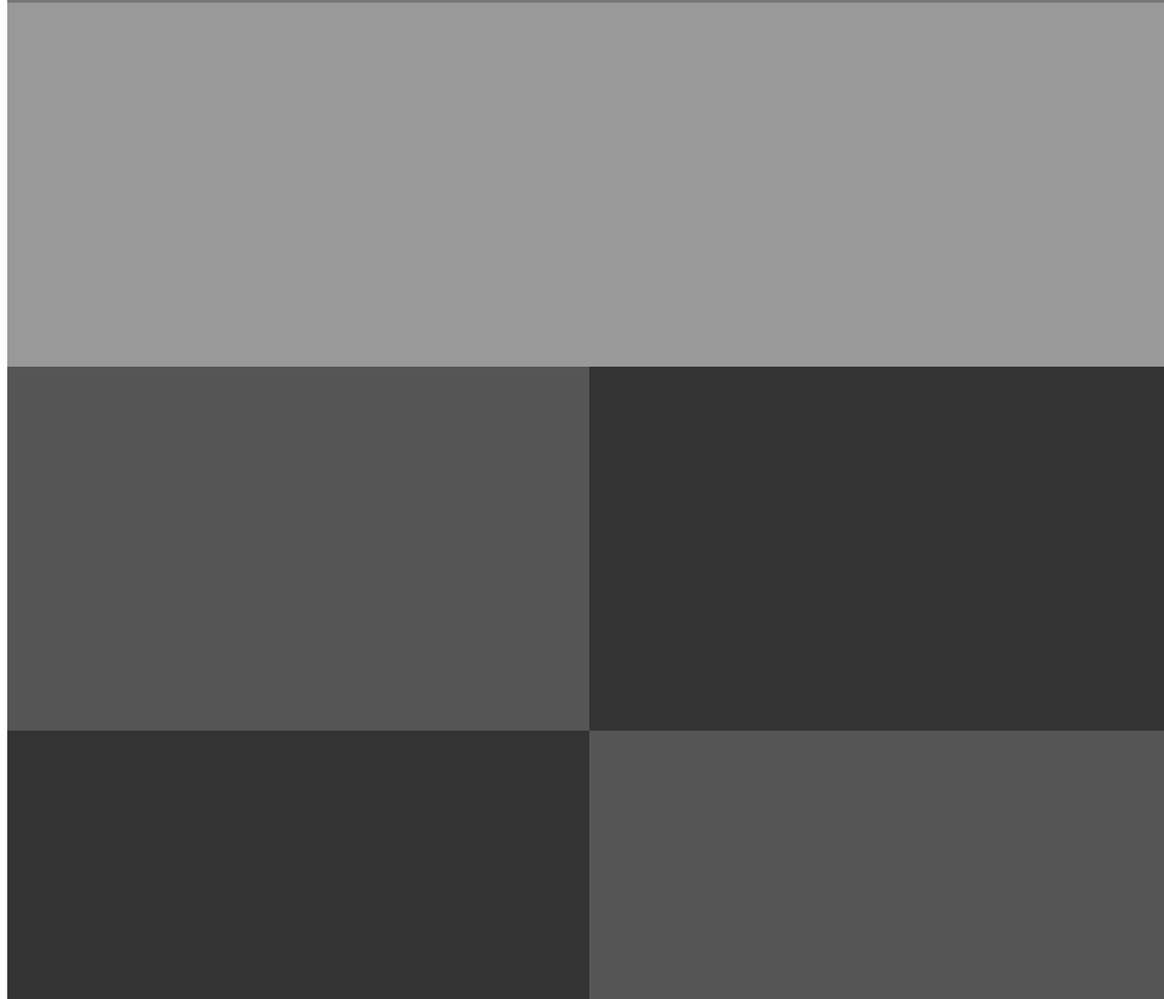
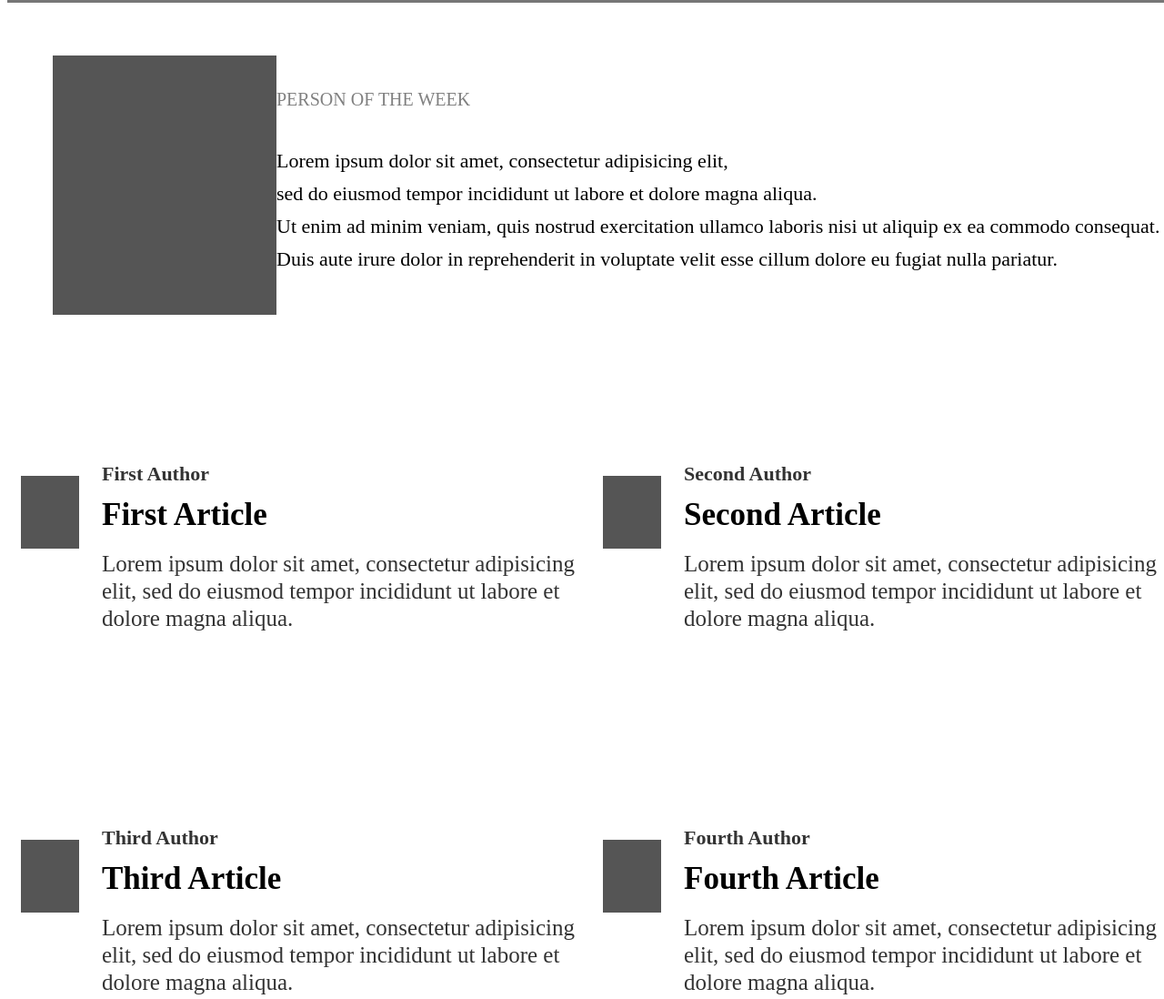
Before and after one commit to alvp01/tear-design, a plain HTML site: page index.html in a window 1280 px wide. Shown: the part 5120-6218 px from the top of the page at 91% size. Drawn offline with Linux system fonts and the light colour scheme.

Commit message:
Added details to the ethical design section, texts and pictures.

```diff
--- a/index.html
+++ b/index.html
@@ -68,29 +68,91 @@
     </section>
     <!-- Community links section -->
     <section class="community-container">
-      <article class="person-of-the-week lighter-gray-bg">
+      <article class="person-of-the-week">
+        <div class="person-pic">
+          <div class="person-picture gray-bg">
 
+          </div>
+        </div>
+        <div class="person-content">
+          <h2 class="person-title">person of the week</h2>
+          <p class="person-paragraph">Lorem ipsum dolor sit amet, consectetur adipisicing elit, <br> sed do eiusmod tempor incididunt ut labore et dolore magna aliqua. <br> Ut enim ad minim veniam, quis nostrud exercitation ullamco laboris nisi ut aliquip ex ea commodo consequat. <br> Duis aute irure dolor in reprehenderit in voluptate velit esse cillum dolore eu fugiat nulla pariatur.</p>
+        </div>
       </article>
-      <article class="first-left gray-bg">
+      <article class="first-left">
+        <div class="author-pic">
+          <div class="author-picture gray-bg">
 
+          </div>
+        </div>
+        <div class="author-content">
+          <h3 class="author-name">First Author</h3>
+          <h2 class="author-title">First Article</h2>
+          <p class="author-paragraph">Lorem ipsum dolor sit amet, consectetur adipisicing elit, sed do eiusmod tempor incididunt ut labore et dolore magna aliqua.</p>
+        </div>
       </article>
-      <article class="first-right dark-gray-bg">
+      <article class="first-right">
+        <div class="author-pic">
+          <div class="author-picture gray-bg">
 
+          </div>
+        </div>
+        <div class="author-content">
+          <h3 class="author-name">Second Author</h3>
+          <h2 class="author-title">Second Article</h2>
+          <p class="author-paragraph">Lorem ipsum dolor sit amet, consectetur adipisicing elit, sed do eiusmod tempor incididunt ut labore et dolore magna aliqua.</p>
+        </div>
       </article>
-      <article class="second-left dark-gray-bg">
+      <article class="second-left">
+        <div class="author-pic">
+          <div class="author-picture gray-bg">
 
+          </div>
+        </div>
+        <div class="author-content">
+          <h3 class="author-name">Third Author</h3>
+          <h2 class="author-title">Third Article</h2>
+          <p class="author-paragraph">Lorem ipsum dolor sit amet, consectetur adipisicing elit, sed do eiusmod tempor incididunt ut labore et dolore magna aliqua.</p>
+        </div>
       </article>
-      <article class="second-right gray-bg">
+      <article class="second-right">
+        <div class="author-pic">
+          <div class="author-picture gray-bg">
 
+          </div>
+        </div>
+        <div class="author-content">
+          <h3 class="author-name">Fourth Author</h3>
+          <h2 class="author-title">Fourth Article</h2>
+          <p class="author-paragraph">Lorem ipsum dolor sit amet, consectetur adipisicing elit, sed do eiusmod tempor incididunt ut labore et dolore magna aliqua.</p>
+        </div>
       </article>
-      <article class="third-left gray-bg">
+      <article class="third-left">
+        <div class="author-pic">
+          <div class="author-picture gray-bg">
 
+          </div>
+        </div>
+        <div class="author-content">
+          <h3 class="author-name">Fifth Author</h3>
+          <h2 class="author-title">Fifth Article</h2>
+          <p class="author-paragraph">Lorem ipsum dolor sit amet, consectetur adipisicing elit, sed do eiusmod tempor incididunt ut labore et dolore magna aliqua.</p>
+        </div>
       </article>
-      <article class="third-right dark-gray-bg">
+      <article class="third-right">
+        <div class="author-pic">
+          <div class="author-picture gray-bg">
 
+          </div>
+        </div>
+        <div class="author-content">
+          <h3 class="author-name">Sixth Author</h3>
+          <h2 class="author-title">Sixth Article</h2>
+          <p class="author-paragraph">Lorem ipsum dolor sit amet, consectetur adipisicing elit, sed do eiusmod tempor incididunt ut labore et dolore magna aliqua.</p>
+        </div>
       </article>
-      <div class="more-twitter light-gray-bg">
-
+      <div class="more-twitter">
+        <a href="#" class="watch-link">More on twitter</a>
       </div>
     </section>
     <!-- Featured book -->
--- a/style.css
+++ b/style.css
@@ -232,18 +232,60 @@
 .person-of-the-week {
   /* Box model */
   box-sizing: border-box;
-  display: grid;
+  display: flex;
   width: 100%;
   height: 100%;
   grid-column: 1/3;
   grid-row: 1/2;
+  padding-left: 50px;
+}
+
+.person-pic {
+  /* Box model */
+  width: 20%;
+  height: 100%;
+  box-sizing: border-box;
+  display: flex;
+  align-items: center;
+  justify-content: center;
+}
+
+.person-picture {
+  /* Box model */
+  width: 285px;
+  height: 285px;
+}
+
+.person-content {
+  /* Box model */
+  width: 80%;
+  height: 100%;
+  display: flex;
+  flex-direction: column;
+  align-content: space-around;
+  justify-content: center;
+}
+
+.person-title {
+  /* Typography */
+  font-size: 20px;
+  font-weight: 400;
+  text-transform: uppercase;
+  color: gray;
+}
+
+.person-paragraph {
+  /* Typography */
+  font-size: 22px;
+  line-height: 36px;
+  font-weight: 400;
 }
 
 /* First row */
 .first-left {
   /* Box model */
   box-sizing: border-box;
-  display: grid;
+  display: flex;
   width: 100%;
   height: 100%;
   grid-column: 1/2;
@@ -253,7 +295,7 @@
 .first-right {
   /* Box model */
   box-sizing: border-box;
-  display: grid;
+  display: flex;
   width: 100%;
   height: 100%;
   grid-column: 2/3;
@@ -264,7 +306,7 @@
 .second-left {
   /* Box model */
   box-sizing: border-box;
-  display: grid;
+  display: flex;
   width: 100%;
   height: 100%;
   grid-column: 1/2;
@@ -274,7 +316,7 @@
 .second-right {
   /* Box model */
   box-sizing: border-box;
-  display: grid;
+  display: flex;
   width: 100%;
   height: 100%;
   grid-column: 2/3;
@@ -285,7 +327,7 @@
 .third-left {
   /* Box model */
   box-sizing: border-box;
-  display: grid;
+  display: flex;
   width: 100%;
   height: 100%;
   grid-column: 1/2;
@@ -295,11 +337,11 @@
 .third-right {
   /* Box model */
   box-sizing: border-box;
-  display: grid;
   width: 100%;
   height: 100%;
   grid-column: 2/3;
   grid-row: 4/5;
+  display: flex;
 }
 
 .more-twitter {
@@ -310,6 +352,61 @@
   height: 100%;
   grid-column: 1/3;
   grid-row: 5/6;
+  align-items: center;
+  justify-content: center;
+}
+
+.author-pic {
+  /* Box model */
+  width: 10%;
+  height: 100%;
+  box-sizing: border-box;
+  margin-left: 15px;
+  margin-right: 15px;
+  padding-bottom: 80px;
+  display: flex;
+  align-items: center;
+}
+
+.author-picture {
+  /* Box model */
+  width: 80px;
+  height: 80px;
+}
+
+.author-content {
+  /* Box model */
+  box-sizing: border-box;
+  width: 90%;
+  height: 100%;
+  display: flex;
+  flex-direction: column;
+  justify-content: center;
+  padding-left: 10px;
+  align-content: space-around;
+}
+
+.author-name {
+  /* Typography */
+  font-size: 22px;
+  color: #333;
+  font-weight: 600;
+}
+
+.author-title {
+  /* Typography */
+  font-size: 35px;
+  font-weight: 700;
+  color: black;
+  margin-top: -10px;
+}
+
+.author-paragraph {
+  /* Typography */
+  color: #333;
+  font-size: 25px;
+  line-height: 30px;
+  margin-top: -10px;
 }
 
 /* Featured book section */
@@ -520,6 +617,9 @@
   /* Typography */
   color: #333;
   text-decoration-color: #d33a2c;
+  font-size: 17px;
+  text-transform: uppercase;
+  font-weight: 400;
 }
 
 .watch-link:hover {
```
